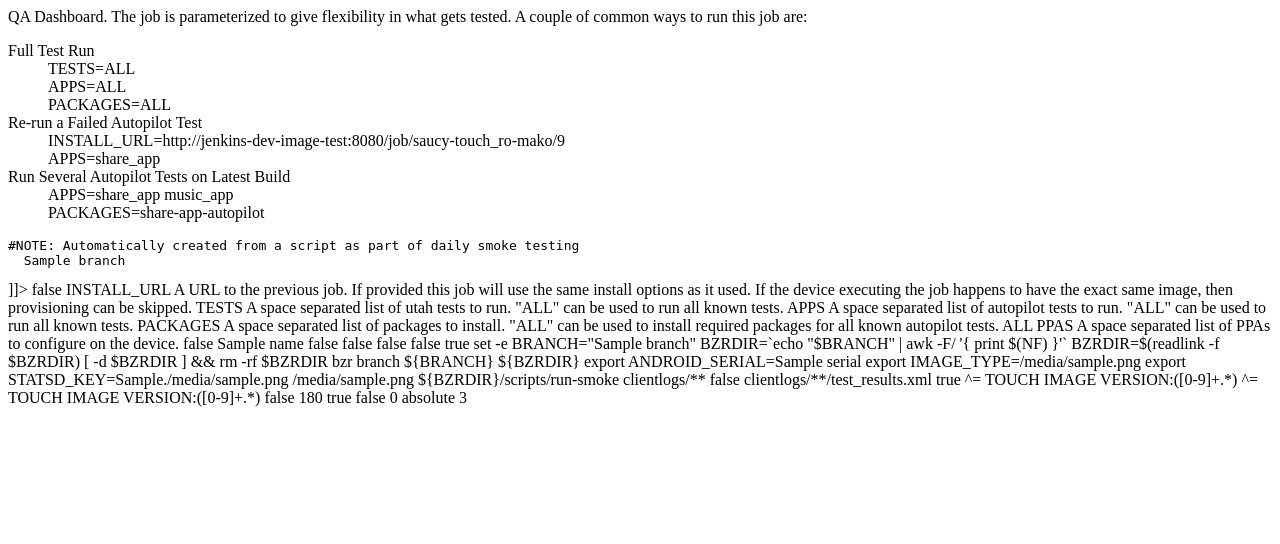
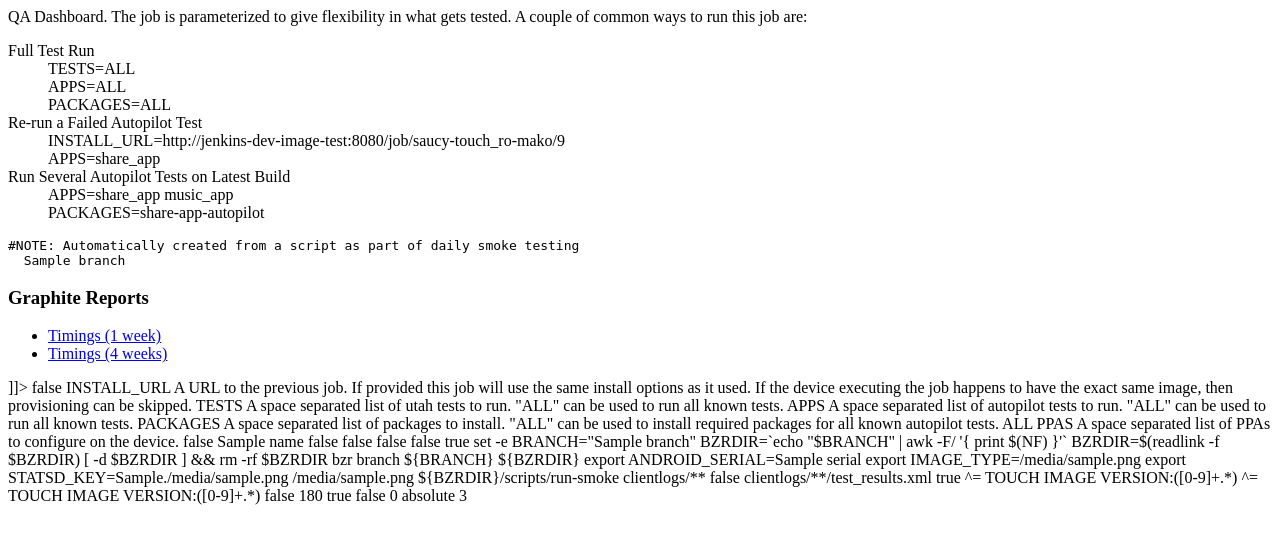
Before and after one commit to plars/ubuntu-touch-testing, a Python web app: template jenkins/templates/touch-smoke.xml.jinja2 in a window 1280 px wide. Shown: the top 544 px of the page. Run offline with Jinja, Linux system fonts and the light colour scheme; the template is opened without the code that fills it: most values are stand-ins (such as "Sample title", 1, 10 or a date in 2020).

Commit message:
add graphite report links to mega-job description

```diff
--- a/jenkins/templates/touch-smoke.xml.jinja2
+++ b/jenkins/templates/touch-smoke.xml.jinja2
@@ -24,6 +24,13 @@ common ways to run this job are:
 #NOTE: Automatically created from a script as part of daily smoke testing
   {{branch}}
 </pre>
+{% if statsd_key %}
+<h3>Graphite Reports</h3>
+<ul>
+  <li><a href="https://graphite.engineering.canonical.com/graphlot/?width=841&height=770&&target=alias%28scale%28statsd.{{statsd_key}}.{{imagetype}}.provision.mean%2C0.000016667%29%2C%22Provisioning%20Time(minutes)%22%29&target=alias%28scale%28statsd.{{statsd_key}}.{{imagetype}}.test_autopilot.mean%2C0.000016667%29%2C%22Autopilot%20Tests%20Time%22%29&target=alias%28scale%28statsd.{{statsd_key}}.{{imagetype}}.test_utah.mean%2C0.000016667%29%2C%22UTAH%20Tests%20Time%22%29&from=-1weeks">Timings (1 week)</a></li>
+  <li><a href="https://graphite.engineering.canonical.com/graphlot/?width=841&height=770&&target=alias%28scale%28statsd.{{statsd_key}}.{{imagetype}}.provision.mean%2C0.000016667%29%2C%22Provisioning%20Time(minutes)%22%29&target=alias%28scale%28statsd.{{statsd_key}}.{{imagetype}}.test_autopilot.mean%2C0.000016667%29%2C%22Autopilot%20Tests%20Time%22%29&target=alias%28scale%28statsd.{{statsd_key}}.{{imagetype}}.test_utah.mean%2C0.000016667%29%2C%22UTAH%20Tests%20Time%22%29&from=-4weeks">Timings (4 weeks)</a></li>
+</ul>
+{% endif %}
 ]]>
   </description>
   <keepDependencies>false</keepDependencies>
```
